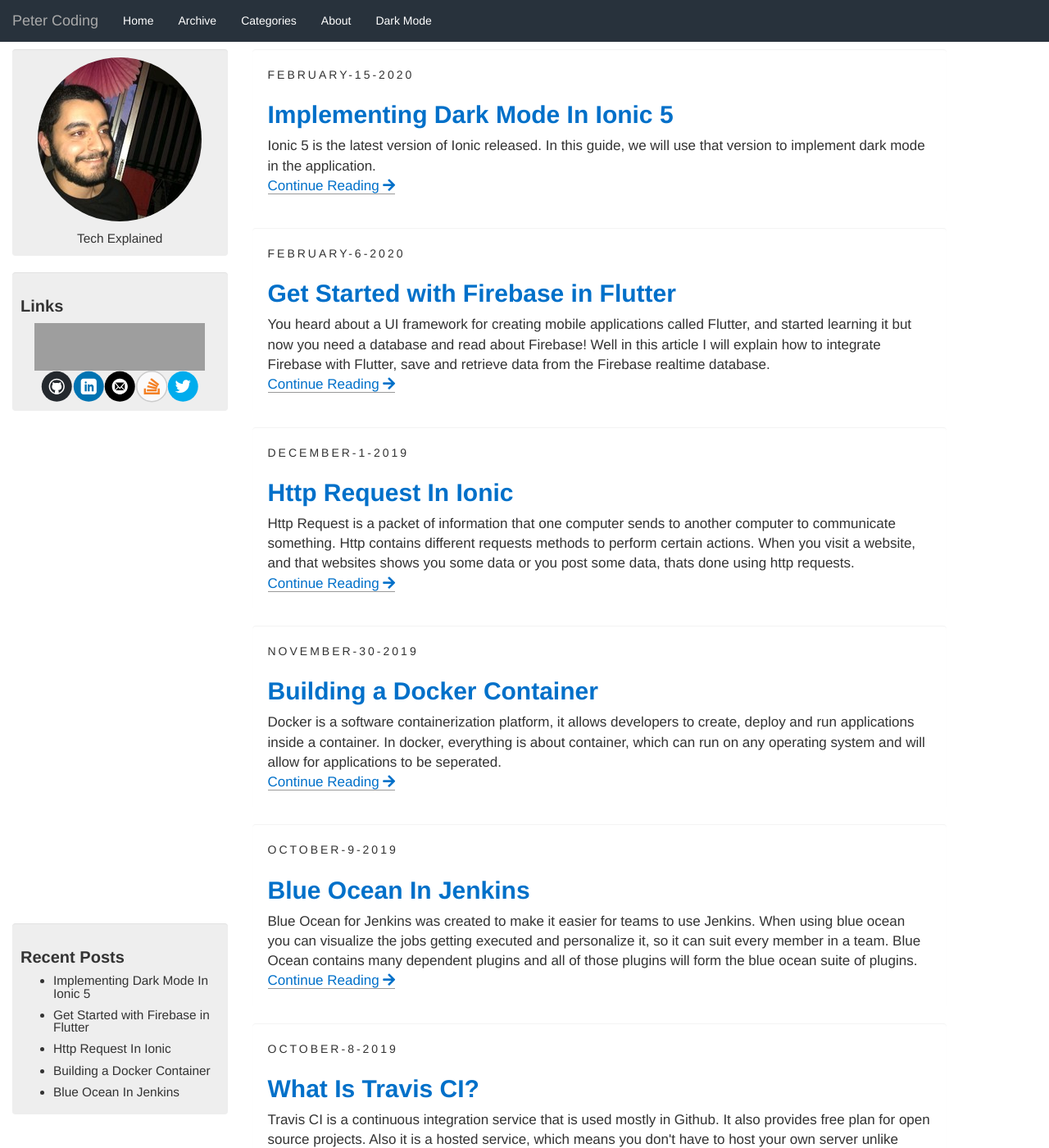
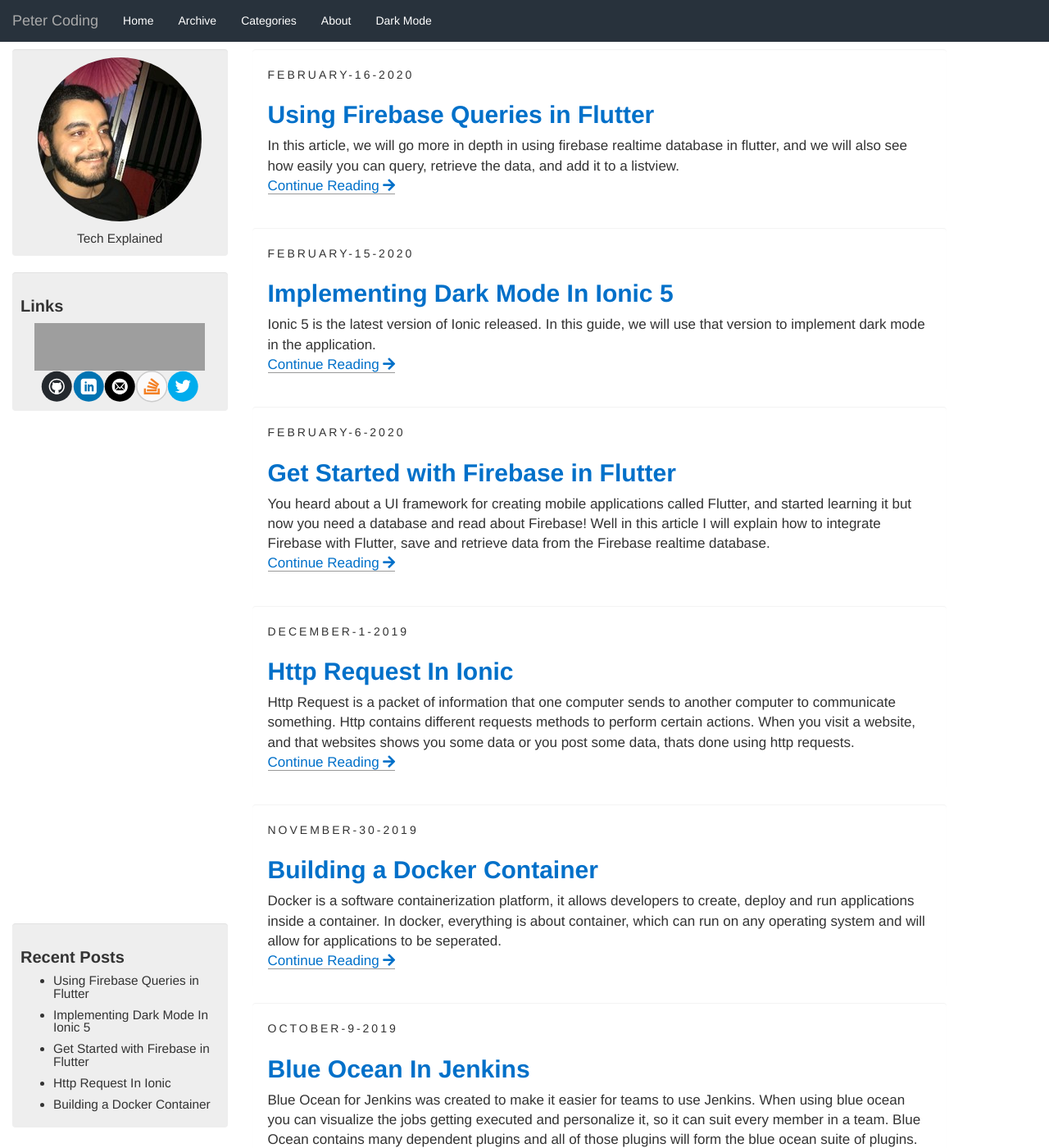
Before and after one commit to aximilli1212/peterhdd.github.io, a Jekyll site: the page built from index.html, in a window 1280 px wide and 1400 px high. Shown: the whole window at 82% size. Built offline with Jekyll 4.4.1, drawn with Linux system fonts in a browser that asks for light colours; nearby versions of some CDN libraries; the list of posts is cut into pages by our own code; comment, search, counter and statistics services are not loaded; some of the changed lines change nothing that is shown; grey boxes are pictures that could not be loaded.

Commit message:
new article

````diff
--- /dev/null
+++ b/_posts/2020-02-16-using-firebase-queries-in-flutter.md
@@ -0,0 +1,452 @@
+---
+layout: post
+comments: true
+title: Using Firebase Queries in Flutter
+description: In this guide, we will use a list of data in a listview and perform the different queries provided by firebase realtime database in a flutter application
+ids: 15
+category: Firebase
+---
+
+<p class="message">
+In this article, we will go more in depth in using firebase realtime database in flutter, and we will also see how easily you can query, retrieve the data, and add it to a listview.
+</p>
+
+## Creating a Form
+
+Since, we need to add a list of data to the firebase realtime database, then first we will create a form and when clicking submit, we will send the data to the database.
+
+**Note:** If you did not setup firebase, please check the previous [tutorial](https://petercoding.com/firebase/2020/02/06/get-started-with-firebase-in-flutter/).
+
+So, first to create a form you need to use the widget `Form()`. The reason why we use a `Form()` is because it contains validation which is different than just using normal `TextFields`. Let's take this step by step:
+
+```dart
+import 'package:firebase_database/firebase_database.dart';
+import 'package:firebase_test/home.dart';
+import 'package:flutter/material.dart';
+
+void main() => runApp(MyApp());
+
+class MyApp extends StatelessWidget {
+  // This widget is the root of your application.
+  @override
+  Widget build(BuildContext context) {
+    return MaterialApp(
+      debugShowCheckedModeBanner: false,
+      title: 'Pets',
+      theme: ThemeData(
+        primarySwatch: Colors.blue,
+      ),
+      home: MyHomePage(title: 'Register Pet'),
+    );
+  }
+}
+```
+So first, we create a `StatelessWidget`, that will return a `MaterialApp` widget and inside of it we call the `MyHomePage` widget.
+
+```dart
+class MyHomePage extends StatefulWidget {
+  MyHomePage({Key key, this.title}) : super(key: key);
+  final String title;
+
+  @override
+  _MyHomePageState createState() => _MyHomePageState();
+}
+```
+
+Then we declare, the `MyHomePage` class which will extend the `StatefulWidget` class, which also means that this widget will have mutable state. Then we `override` the method `createState` which creates the mutable state for this widget at a given location in the tree.
+
+```dart
+class _MyHomePageState extends State<MyHomePage> {
+  @override
+  Widget build(BuildContext context) {
+    return Scaffold(
+      appBar: AppBar(
+        title: Text(widget.title),
+      ),
+      body: Center(
+        child: SingleChildScrollView(child: Column(
+            mainAxisAlignment: MainAxisAlignment.center,
+            children: <Widget>[
+              Text("Please Register Your Pet ",
+                  style: TextStyle(
+                      fontWeight: FontWeight.w200,
+                      fontSize: 30,
+                      fontFamily: 'Roboto',
+                      fontStyle: FontStyle.italic)),
+                      RegisterPet(),
+            ]),)
+      ),
+    );
+  }
+}
+```
+Inside the `_HomePageState`, we `override` the method `build`, and we wrap the `Column` widget with the `SingleChildScrollView` which will enable us to scroll this whole `Column` (it is the same as using ScrollView in android). Inside the `Column` widget we add a `Text` widget with the text `Please Register Your Pet`, and the `RegisterPet()` widget.
+
+```dart
+class _RegisterPetState extends State<RegisterPet> {
+  final _formKey = GlobalKey<FormState>();
+  final listOfPets = ["Cats", "Dogs", "Rabbits"];
+  String dropdownValue = 'Cats';
+  final nameController = TextEditingController();
+  final ageController = TextEditingController();
+  final dbRef = FirebaseDatabase.instance.reference().child("pets");
+```
+So ofcourse first we use `createState` to create a mutable state and here we declare the class `_RegisterPetState`. Inside of the class, we use a `GlobalKey`, which uniquely identifies the `Form`, and allows validation of the form in a later step. We also create a reference to the node `pets` in the firebase realtime database. Then inside the `form` widget, we use a `TextFormField`:
+
+```dart
+            child: TextFormField(
+              controller: nameController,
+              decoration: InputDecoration(
+                labelText: "Enter Pet Name",
+                enabledBorder: OutlineInputBorder(
+                  borderRadius: BorderRadius.circular(10.0),
+                ),
+              ),
+              // The validator receives the text that the user has entered.
+              validator: (value) {
+                if (value.isEmpty) {
+                  return 'Enter Pet Name';
+                }
+                return null;
+              },
+            ),
+```
+
+The `TextFormField` will let us, use the `validator` property that validates an input.
+The full code for `main.dart`:
+
+```dart
+import 'package:firebase_database/firebase_database.dart';
+import 'package:firebase_test/home.dart';
+import 'package:flutter/material.dart';
+
+void main() => runApp(MyApp());
+
+class MyApp extends StatelessWidget {
+  // This widget is the root of your application.
+  @override
+  Widget build(BuildContext context) {
+    return MaterialApp(
+      debugShowCheckedModeBanner: false,
+      title: 'Pets',
+      theme: ThemeData(
+        primarySwatch: Colors.blue,
+      ),
+      home: MyHomePage(title: 'Register Pet'),
+    );
+  }
+}
+
+class MyHomePage extends StatefulWidget {
+  MyHomePage({Key key, this.title}) : super(key: key);
+  final String title;
+
+  @override
+  _MyHomePageState createState() => _MyHomePageState();
+}
+
+class _MyHomePageState extends State<MyHomePage> {
+  @override
+  Widget build(BuildContext context) {
+    return Scaffold(
+      appBar: AppBar(
+        title: Text(widget.title),
+      ),
+      body: Center(
+          child: SingleChildScrollView(
+        child: Column(
+            mainAxisAlignment: MainAxisAlignment.center,
+            children: <Widget>[
+              Text("Please Register Your Pet ",
+                  style: TextStyle(
+                      fontWeight: FontWeight.w200,
+                      fontSize: 30,
+                      fontFamily: 'Roboto',
+                      fontStyle: FontStyle.italic)),
+              RegisterPet(),
+            ]),
+      )),
+    );
+  }
+}
+
+class RegisterPet extends StatefulWidget {
+  RegisterPet({Key key}) : super(key: key);
+
+  @override
+  _RegisterPetState createState() => _RegisterPetState();
+}
+
+class _RegisterPetState extends State<RegisterPet> {
+  final _formKey = GlobalKey<FormState>();
+  final listOfPets = ["Cats", "Dogs", "Rabbits"];
+  String dropdownValue = 'Cats';
+  final nameController = TextEditingController();
+  final ageController = TextEditingController();
+  final dbRef = FirebaseDatabase.instance.reference().child("pets");
+
+  @override
+  Widget build(BuildContext context) {
+    return Form(
+        key: _formKey,
+        child: SingleChildScrollView(
+            child: Column(children: <Widget>[
+          Padding(
+            padding: EdgeInsets.all(20.0),
+            child: TextFormField(
+              controller: nameController,
+              decoration: InputDecoration(
+                labelText: "Enter Pet Name",
+                enabledBorder: OutlineInputBorder(
+                  borderRadius: BorderRadius.circular(10.0),
+                ),
+              ),
+              // The validator receives the text that the user has entered.
+              validator: (value) {
+                if (value.isEmpty) {
+                  return 'Enter Pet Name';
+                }
+                return null;
+              },
+            ),
+          ),
+          Padding(
+            padding: EdgeInsets.all(20.0),
+            child: DropdownButtonFormField(
+              value: dropdownValue,
+              icon: Icon(Icons.arrow_downward),
+              decoration: InputDecoration(
+                labelText: "Select Pet Type",
+                enabledBorder: OutlineInputBorder(
+                  borderRadius: BorderRadius.circular(10.0),
+                ),
+              ),
+              items: listOfPets.map((String value) {
+                return new DropdownMenuItem<String>(
+                  value: value,
+                  child: new Text(value),
+                );
+              }).toList(),
+              onChanged: (String newValue) {
+                setState(() {
+                  dropdownValue = newValue;
+                });
+              },
+              validator: (value) {
+                if (value.isEmpty) {
+                  return 'Please Select Pet';
+                }
+                return null;
+              },
+            ),
+          ),
+          Padding(
+            padding: EdgeInsets.all(20.0),
+            child: TextFormField(
+              keyboardType: TextInputType.number,
+              controller: ageController,
+              decoration: InputDecoration(
+                labelText: "Enter Pet Age",
+                enabledBorder: OutlineInputBorder(
+                  borderRadius: BorderRadius.circular(10.0),
+                ),
+              ),
+              // The validator receives the text that the user has entered.
+              validator: (value) {
+                if (value.isEmpty) {
+                  return 'Please Pet Age';
+                }
+                return null;
+              },
+            ),
+          ),
+          Padding(
+              padding: EdgeInsets.all(20.0),
+              child: Row(
+                mainAxisAlignment: MainAxisAlignment.spaceEvenly,
+                children: <Widget>[
+                  RaisedButton(
+                    color: Colors.lightBlue,
+                    onPressed: () {
+                      if (_formKey.currentState.validate()) {
+                        dbRef.push().set({
+                          "name": nameController.text,
+                          "age": ageController.text,
+                          "type": dropdownValue
+                        }).then((_) {
+                          Scaffold.of(context).showSnackBar(
+                              SnackBar(content: Text('Successfully Added')));
+                          ageController.clear();
+                          nameController.clear();
+                        }).catchError((onError) {
+                          Scaffold.of(context)
+                              .showSnackBar(SnackBar(content: Text(onError)));
+                        });
+                      }
+                    },
+                    child: Text('Submit'),
+                  ),
+                  RaisedButton(
+                    color: Colors.amber,
+                    onPressed: () {
+                      Navigator.push(
+                        context,
+                        MaterialPageRoute(builder: (context) => Home()),
+                      );
+                    },
+                    child: Text('Navigate'),
+                  ),
+                ],
+              )),
+        ])));
+  }
+
+  @override
+  void dispose() {
+    super.dispose();
+    ageController.dispose();
+    nameController.dispose();
+  }
+}
+```
+The result:
+
+<img data-sizes="auto" class="lazy-loading" src="/assets/images/form.jpg" data-src="/assets/images/form.jpg" alt="flutter form" data-srcset="/assets/images/form.jpg 300w,
+    /assets/images/form.jpg 600w,
+    /assets/images/form.jpg 900w">
+
+## Saving the List to Firebase
+
+To save the list to firebase, we first need an random id that can seperate the data. Fortunately, firebase provides the method `push()` which will do just that:
+
+```dart
+dbRef.push().set({
+    "name": nameController.text,
+    "age": ageController.text,
+    "type": dropdownValue
+}).then((_) {
+    Scaffold.of(context).showSnackBar(
+        SnackBar(content: Text('Successfully Added')));
+    ageController.clear();
+    nameController.clear();
+}).catchError((onError) {
+    print(onError);
+});
+```
+So here `dbRef` refers to the node `pets`, the `push()` method will create a random id, and the `set` method will contain the data from the form. The `then()` callback will execute after the data is added in the Firebase database, and you can use the `catchError` which will handle errors emitted by this Future. (This is the asynchronous equivalent of a "catch" block). The firebase realtime database:
+
+<img data-sizes="auto" class="lazy-loading" src="/assets/images/firebaseconsole.png" data-src="/assets/images/firebaseconsole.png" alt="flutter form" data-srcset="/assets/images/firebaseconsole.png 300w,
+    /assets/images/firebaseconsole.png 600w,
+    /assets/images/firebaseconsole.png 900w">
+
+## Retrieving The Firebase Data in a ListView
+
+To retrieve the list, first we need to get a reference to the node. We do that by using the method `child()`:
+
+```dart
+ final dbRef = FirebaseDatabase.instance.reference().child("pets");
+```
+Then we use the `FutureBuilder` widget. You can learn more about it [here](https://api.flutter.dev/flutter/widgets/FutureBuilder/FutureBuilder.html), basically the `FutureBuilder` will make it easily to use the result of an asynchronous call with a flutter widget.
+
+```dart
+FutureBuilder(
+    future: dbRef.once(),
+    builder: (context, AsyncSnapshot<DataSnapshot> snapshot) {
+        if (snapshot.hasData) {
+        lists.clear();
+        Map<dynamic, dynamic> values = snapshot.data.value;
+        values.forEach((key, values) {
+            lists.add(values);
+        });
+        return new ListView.builder(
+            shrinkWrap: true,
+            itemCount: lists.length,
+            itemBuilder: (BuildContext context, int index) {
+                return Card(
+                child: Column(
+                    crossAxisAlignment: CrossAxisAlignment.start,
+                    children: <Widget>[
+                    Text("Name: " + lists[index]["name"]),
+                    Text("Age: "+ lists[index]["age"]),
+                    Text("Type: " +lists[index]["type"]),
+                    ],
+                ),
+                );
+            });
+        }
+        return CircularProgressIndicator();
+    })
+```
+We assign `dbRef.once()` which returns a `Future<DataSnapshot>` to the `future` property, this will retrieve the data only once. Since this is asychronous, then first the widget `CirculareProgressIndicator` will be executed, then if the `snapshot` has data, the code inside the if block will get executed. Inside the `if` block, we use the property `value` of type `DataSnapshot` that will retrieve the whole returned data. Then using `forEach`, we can iterate and add the property `values` to the list. After that, we declare a listview using `ListView.builder` constructor, we also use the `card` widget to be used on the list.
+
+
+<img data-sizes="auto" class="lazy-loading" src="/assets/images/listview.jpg" data-src="/assets/images/listview.jpg" alt="flutter form" data-srcset="/assets/images/listview.jpg 300w,
+    /assets/images/listview.jpg 600w,
+    /assets/images/listview.jpg 900w">
+
+Another way to retrieve data, is to use the `StreamBuilder` widget:
+
+```dart
+body: StreamBuilder(
+    stream: dbRef.onValue,
+    builder: (context, AsyncSnapshot<Event> snapshot) {
+        if (snapshot.hasData) {
+        lists.clear();
+        DataSnapshot dataValues = snapshot.data.snapshot;
+        Map<dynamic, dynamic> values = dataValues.value;
+        values.forEach((key, values) {
+            lists.add(values);
+        });
+```
+In this case, you need to use the event `onValue`, which fires when the data at this location is updated. So, if you update the database, then automtically the listview will get updated.
+
+## Executing Different Firebase Queries
+
+So first you need to order the data by something specific, in the `firebase_database` we have the following methods:
+
+`orderByValue`: Generate a view of the data sorted by value, intended to be used in combination with `startAt`, `endAt`, or `equalTo`.
+
+`orderByPriority`: Generate a view of the data sorted by priority, intended to be used in combination with `startAt`, `endAt`, or `equalTo`.
+
+`orderByChild`: Generate a view of the data sorted by values of a particular child key, intended to be used in combination with `startAt`, `endAt`, or `equalTo`.
+
+`orderByKey`: Generate a view of the data sorted by key, intended to be used in combination with `startAt`, `endAt`, or `equalTo`.
+
+**Note**: You cannot use two `orderBy..` methods in the same query.
+
+Now, if you use the following query:
+
+```dart
+dbRef.orderByChild("age").equalTo("4").once(),
+```
+Then you will get only the nodes that have age equal to 4:
+
+<img data-sizes="auto" class="lazy-loading" src="/assets/images/equalto.jpg" data-src="/assets/images/equalto.jpg" alt="flutter firebase" data-srcset="/assets/images/equalto.jpg 300w,
+    /assets/images/equalto.jpg 600w,
+    /assets/images/equalto.jpg 900w">
+
+```dart
+dbRef.orderByKey().equalTo("-M0FIuRBi5NT1VKsTbQt").once(),
+```
+If you use the above query, then you will retrieve the node that contains the key `-M0FIuRBi5NT1VKsTbQt`
+
+<img data-sizes="auto" class="lazy-loading" src="/assets/images/orderbykey.jpg" data-src="/assets/images/orderbykey.jpg" alt="flutter firebase" data-srcset="/assets/images/orderbykey.jpg 300w,
+    /assets/images/orderbykey.jpg 600w,
+    /assets/images/orderbykey.jpg 900w">
+
+If you use the following query:
+
+```dart
+dbRef.orderByChild("name").startAt("s").once()
+```
+Then you will retrieve all the data that has a node `name` with first letter equal to `s`:
+
+```json
+  "-M0FJ-WJXYDS-TPehYzV" : {
+    "age" : "4",
+    "name" : "shadow",
+    "type" : "Cats"
+  },
+```
+
+*I hope you enjoyed this Flutter/Firebase article, in the next article I will use firebase authentication with realtime database*
--- a/index.html
+++ b/index.html
@@ -1,7 +1,7 @@
 ---
 layout: default
 title: Learn App Development
-description: Learn how to build your own apps using android & java or hybrid frameworks like ionic 4 and check out the tutorials that will get you a software developer job.
+description: Learn how to build your own apps using android & java or hybrid frameworks like ionic and check out the tutorials that will get you a software developer job.
 ---
 {% assign trans = site.data.values[site.lan] %}
 {% for post in site.posts %}
````
Also changed, not shown: assets/images/equalto.jpg (added), assets/images/firebaseconsole.png (added), assets/images/form.jpg (added), assets/images/listview.jpg (added), assets/images/orderbykey.jpg (added).
